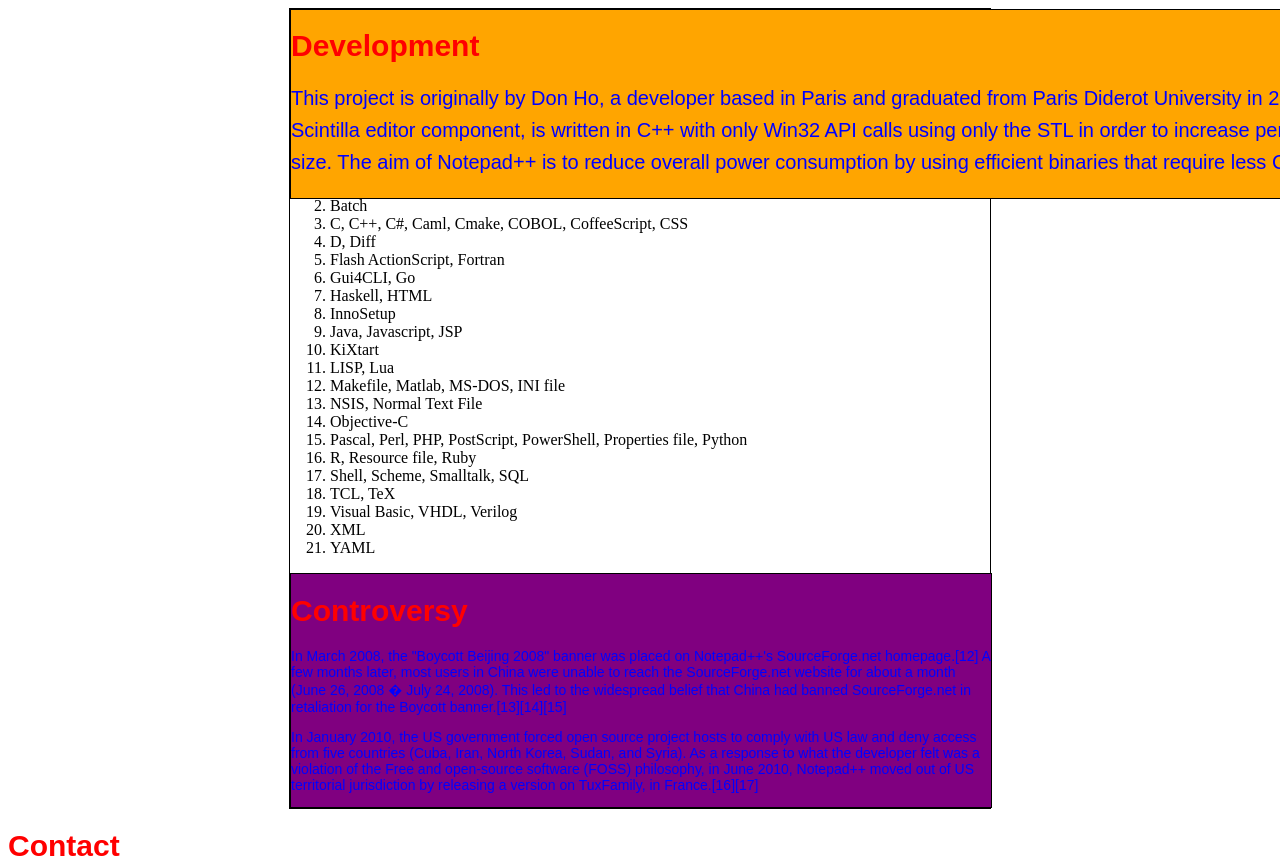
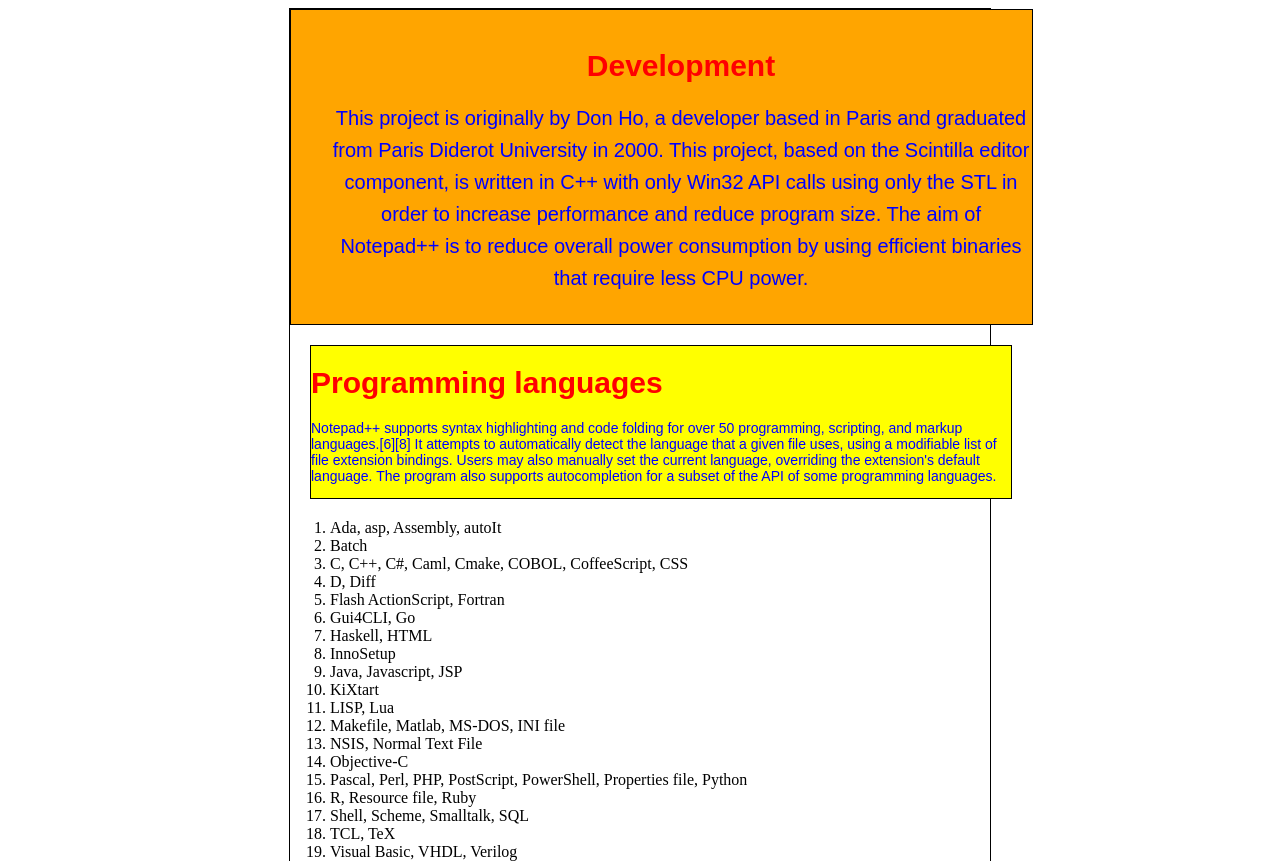
Before and after one commit to AdmiralAsshat/web_dev, a PHP site: page /contact.html in a window 1280 px wide. Shown: the top 861 px of the page. Run offline with PHP 8.4, Linux system fonts and the light colour scheme.

Commit message:
Lecture 19
Text-align, margin, and padding

```diff
--- a/Lecture Notes/style.css
+++ b/Lecture Notes/style.css
@@ -44,8 +44,9 @@ color: blue;
 width: 100%;
 height: auto;
 background-color: orange;
-position: fixed;
 line-height: 2em;
+text-align: center;
+padding: 20px 1px 10px 40px;
 }
 
 #compatibility{
@@ -54,6 +55,7 @@ color: blue;
 width: 100%;
 height: auto;
 background-color: yellow;
+margin: 20px;
 }
 
 #controversy{
```
